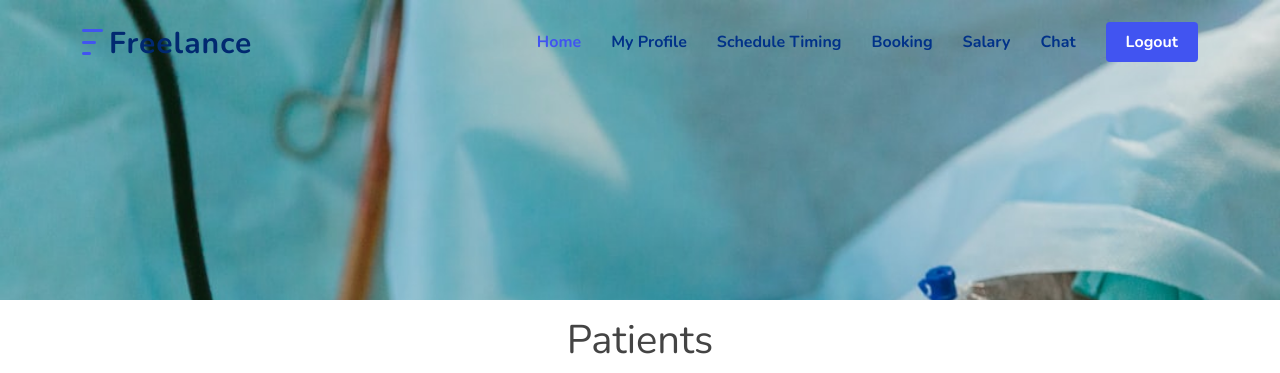
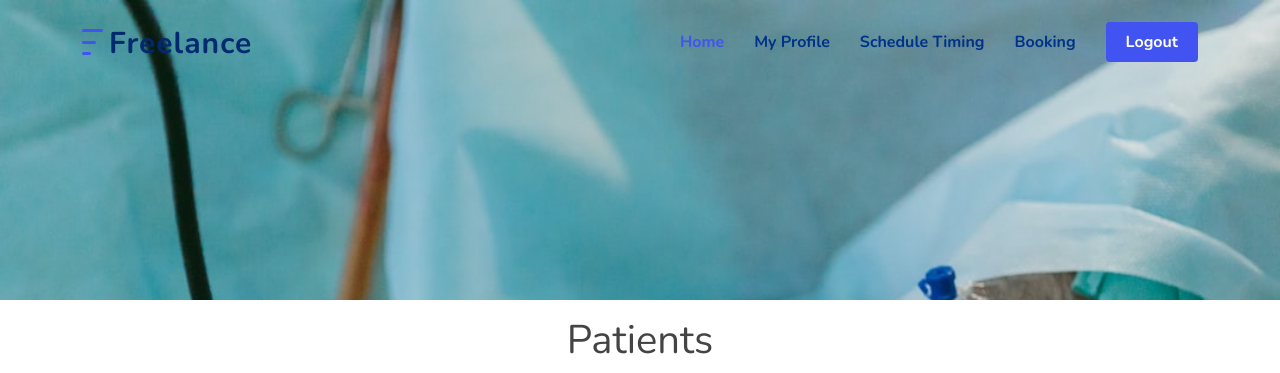
Before and after one commit to fathi-maa/Freelance-Doctor-Appointment-System, a Flask app: page /doctor/doctor_chat in a window 1280 px wide. Shown: the top 373 px of the page. Run offline with Flask 3, Linux system fonts and the light colour scheme; data comes from the database, SQL or seed files in the repository; some libraries are stand-ins or nearby versions.

Commit message:
after setting user_view_doctor

```diff
--- a/templates/doctor_header.html
+++ b/templates/doctor_header.html
@@ -56,9 +56,9 @@
 
 
           <li><a class="nav-link scrollto" href="doctor_view_booking">Booking</a></li>
-          <li><a class="nav-link scrollto" href="doctor_view_salary">Salary</a></li>
+          <!--<li><a class="nav-link scrollto" href="doctor_view_salary">Salary</a></li>
            <li><a class="nav-link scrollto" href="doctor_chat">Chat</a></li>
-         <!--  <li><a class="nav-link scrollto" href="doctor_send_application">Application</a></li>
+           <li><a class="nav-link scrollto" href="doctor_send_application">Application</a></li>
          -->
 
 
--- a/templates/user_view_doctor.html
+++ b/templates/user_view_doctor.html
@@ -36,7 +36,7 @@
 			<td>{{row['department']}}</td>
 			<td>{{row['fname']}} {{row['lname']}}</td>
 			<td>{{row['place']}}</td>
-			<td>{{row['place']}}</td>
+
 			<td>{{row['phone']}}</td>
 			<td>{{row['email']}}</td>
 			<td><a href="user_make_appoinment?id={{row['doctor_id']}}" class="btn btn-outline-info">make appoinment</a></td>
```
Also changed, not shown: 2 other files.
